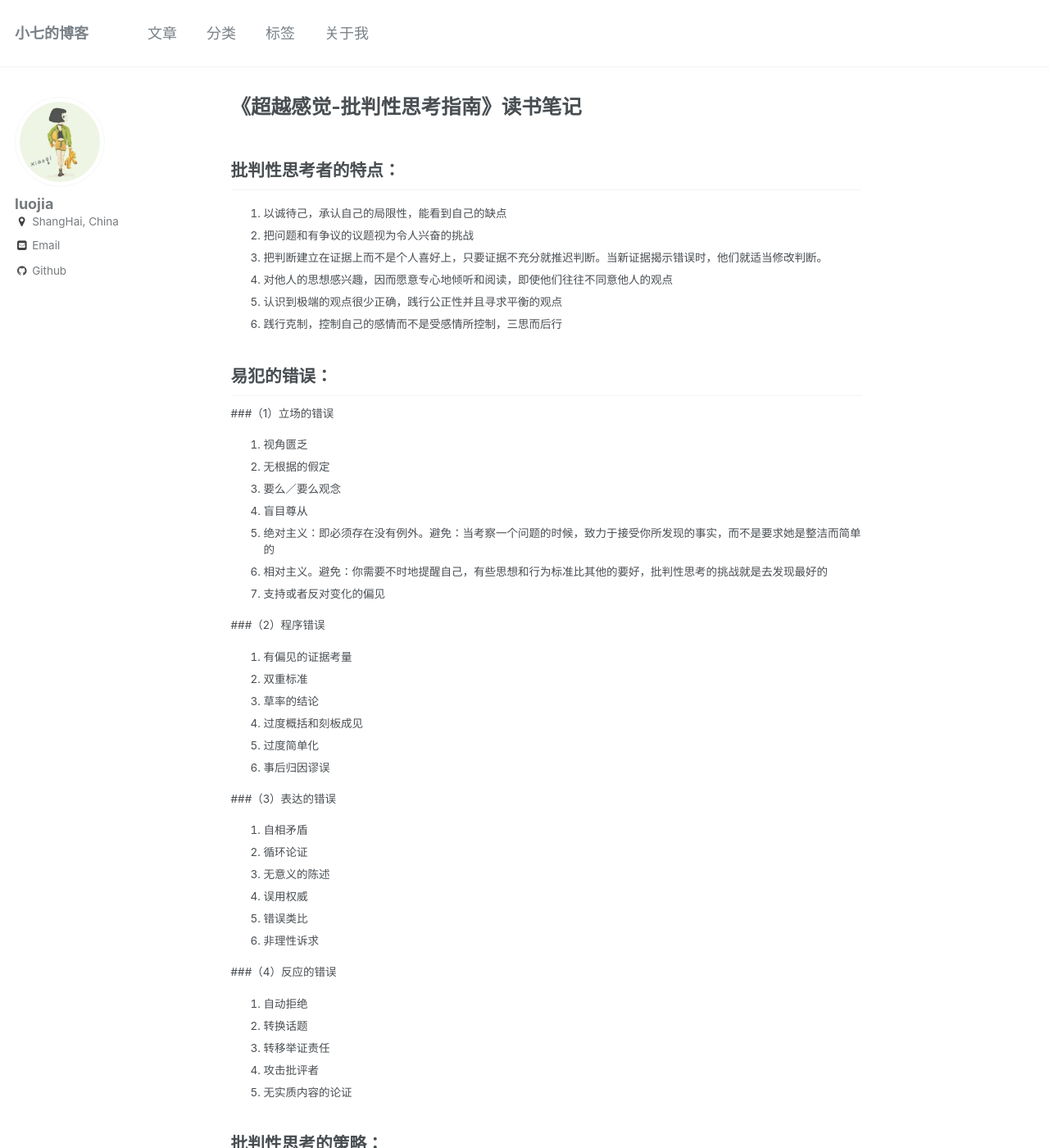
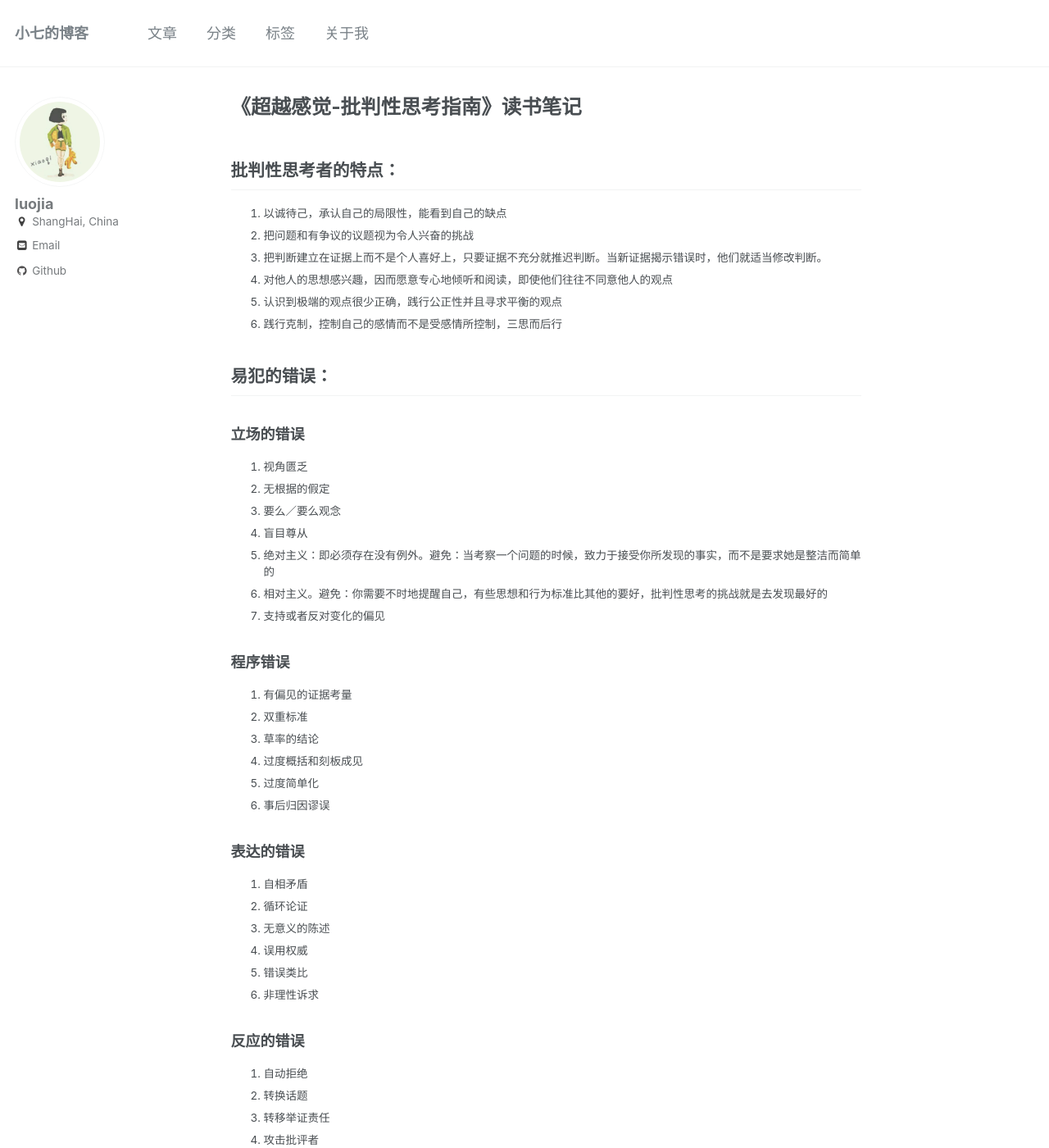
Before and after one commit to summer1914/summer1914.github.io, a Jekyll site: the page built from _posts/2017-07-03-超越感觉.md, in a window 1280 px wide and 1400 px high. Shown: the whole window at 82% size. Built offline with Jekyll 4.4.1, drawn with Linux system fonts in a browser that asks for light colours; comment, search, counter and statistics services are not loaded.

Commit message:
格式调整

```diff
--- a/_posts/2017-07-03-超越感觉.md
+++ b/_posts/2017-07-03-超越感觉.md
@@ -16,7 +16,7 @@ tags: [思辨]
 
 ## 易犯的错误：
 
-###（1）立场的错误
+### 立场的错误
 1. 视角匮乏
 2. 无根据的假定
 3. 要么／要么观念
@@ -25,7 +25,7 @@ tags: [思辨]
 6. 相对主义。避免：你需要不时地提醒自己，有些思想和行为标准比其他的要好，批判性思考的挑战就是去发现最好的
 7. 支持或者反对变化的偏见
 
-###（2）程序错误
+### 程序错误
 1. 有偏见的证据考量
 2. 双重标准
 3. 草率的结论
@@ -33,7 +33,7 @@ tags: [思辨]
 5. 过度简单化
 6. 事后归因谬误
 
-###（3）表达的错误
+### 表达的错误
 1. 自相矛盾
 2. 循环论证
 3. 无意义的陈述
@@ -41,7 +41,7 @@ tags: [思辨]
 5. 错误类比
 6. 非理性诉求
 
-###（4）反应的错误
+### 反应的错误
 1. 自动拒绝
 2. 转换话题
 3. 转移举证责任
```
